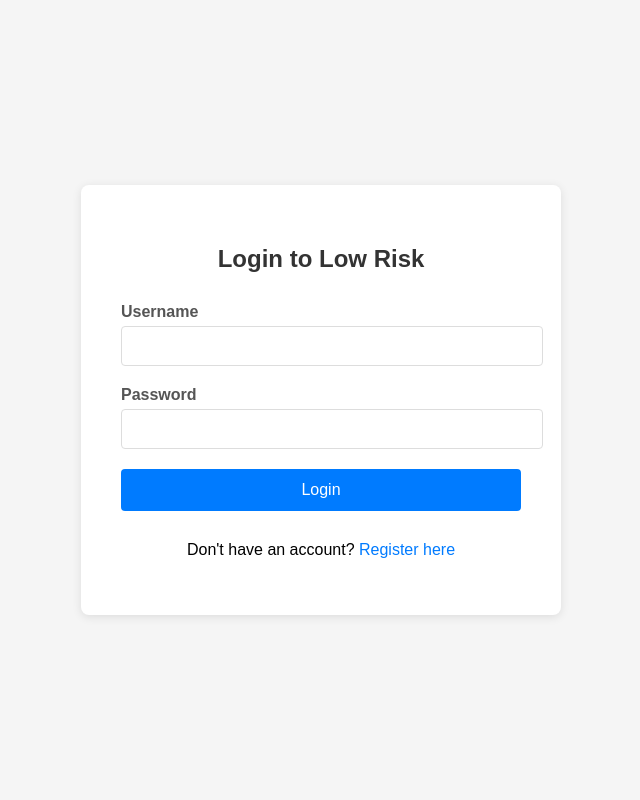
After one commit to SUDD-dawg/Low-Risk, a Flask app: page /login in a window 1280 px wide. The commit adds this page. Shown: the whole page, without its empty margins (319-959 px from the left). Run offline with Flask 3, Linux system fonts and the light colour scheme.

Commit message:
Thought it would fill the criteria for authentication and security so added a login page before the main interface can be accessed. The login is also required for the admin dashboard as it is sensitive information stored about how to scale the broker business

```diff
--- a/app.py
+++ b/app.py
@@ -1,5 +1,6 @@
-from flask import Flask, render_template, request, redirect, url_for, jsonify
-from models import db, Feedback, FeedbackService
+from flask import Flask, render_template, request, redirect, url_for, jsonify, flash
+from models import db, Feedback, FeedbackService, User
+from flask_login import LoginManager, login_user, logout_user, login_required, current_user
 import os
 
 app = Flask(__name__)
@@ -8,17 +9,84 @@ app = Flask(__name__)
 basedir = os.path.abspath(os.path.dirname(__file__))
 app.config['SQLALCHEMY_DATABASE_URI'] = 'sqlite:///' + os.path.join(basedir, 'feedback.db')
 app.config['SQLALCHEMY_TRACK_MODIFICATIONS'] = False
+app.config['SECRET_KEY'] = 'your-secret-key-change-this-in-production'
 
 # Initialize database
 db.init_app(app)
+
+# Initialize Flask-Login
+login_manager = LoginManager()
+login_manager.init_app(app)
+login_manager.login_view = 'login'
+login_manager.login_message = 'Please log in to access this page.'
+
+@login_manager.user_loader
+def load_user(user_id):
+    return User.query.get(int(user_id))
 
 # Create tables
 with app.app_context():
     db.create_all()
 
-# Home page route
+# Login route
+@app.route('/login', methods=['GET', 'POST'])
+def login():
+    if request.method == 'POST':
+        username = request.form.get('username')
+        password = request.form.get('password')
+
+        user = User.query.filter_by(username=username).first()
+
+        if user and user.check_password(password):
+            login_user(user)
+            flash('Logged in successfully!', 'success')
+            return redirect(url_for('home'))
+        else:
+            flash('Invalid username or password', 'error')
+
+    return render_template('login.html')
+
+# Register route
+@app.route('/register', methods=['GET', 'POST'])
+def register():
+    if request.method == 'POST':
+        username = request.form.get('username')
+        email = request.form.get('email')
+        password = request.form.get('password')
+
+        # Check if username already exists
+        if User.query.filter_by(username=username).first():
+            flash('Username already exists', 'error')
+            return render_template('register.html')
+
+        # Check if email already exists
+        if User.query.filter_by(email=email).first():
+            flash('Email already registered', 'error')
+            return render_template('register.html')
+
+        # Create new user
+        user = User(username=username, email=email)
+        user.set_password(password)
+        db.session.add(user)
+        db.session.commit()
+
+        flash('Registration successful! Please log in.', 'success')
+        return redirect(url_for('login'))
+
+    return render_template('register.html')
+
+# Logout route
+@app.route('/logout')
+@login_required
+def logout():
+    logout_user()
+    flash('Logged out successfully!', 'success')
+    return redirect(url_for('login'))
+
+# Home page route - now requires login
 @app.route('/')
 @app.route('/home')
+@login_required
 def home():
     return render_template('home.html')
 
--- /dev/null
+++ b/templates/login.html
@@ -0,0 +1,123 @@
+<!DOCTYPE html>
+<html lang="en">
+<head>
+    <meta charset="UTF-8">
+    <meta name="viewport" content="width=device-width, initial-scale=1.0">
+    <title>Login - Low Risk</title>
+    <link rel="stylesheet" href="{{ url_for('static', filename='styles.css') }}">
+    <style>
+        body {
+            font-family: Arial, sans-serif;
+            background-color: #f5f5f5;
+            display: flex;
+            justify-content: center;
+            align-items: center;
+            height: 100vh;
+            margin: 0;
+        }
+        .login-container {
+            background: white;
+            padding: 40px;
+            border-radius: 8px;
+            box-shadow: 0 2px 10px rgba(0,0,0,0.1);
+            width: 100%;
+            max-width: 400px;
+        }
+        .login-container h2 {
+            text-align: center;
+            margin-bottom: 30px;
+            color: #333;
+        }
+        .form-group {
+            margin-bottom: 20px;
+        }
+        .form-group label {
+            display: block;
+            margin-bottom: 5px;
+            font-weight: bold;
+            color: #555;
+        }
+        .form-group input {
+            width: 100%;
+            padding: 10px;
+            border: 1px solid #ddd;
+            border-radius: 4px;
+            font-size: 16px;
+        }
+        .btn {
+            width: 100%;
+            padding: 12px;
+            background-color: #007bff;
+            color: white;
+            border: none;
+            border-radius: 4px;
+            font-size: 16px;
+            cursor: pointer;
+            margin-bottom: 10px;
+        }
+        .btn:hover {
+            background-color: #0056b3;
+        }
+        .register-link {
+            text-align: center;
+            margin-top: 20px;
+        }
+        .register-link a {
+            color: #007bff;
+            text-decoration: none;
+        }
+        .register-link a:hover {
+            text-decoration: underline;
+        }
+        .flash-messages {
+            margin-bottom: 20px;
+        }
+        .flash-message {
+            padding: 10px;
+            margin-bottom: 10px;
+            border-radius: 4px;
+        }
+        .flash-success {
+            background-color: #d4edda;
+            color: #155724;
+            border: 1px solid #c3e6cb;
+        }
+        .flash-error {
+            background-color: #f8d7da;
+            color: #721c24;
+            border: 1px solid #f5c6cb;
+        }
+    </style>
+</head>
+<body>
+    <div class="login-container">
+        <h2>Login to Low Risk</h2>
+
+        {% with messages = get_flashed_messages(with_categories=true) %}
+            {% if messages %}
+                <div class="flash-messages">
+                    {% for category, message in messages %}
+                        <div class="flash-message flash-{{ category }}">{{ message }}</div>
+                    {% endfor %}
+                </div>
+            {% endif %}
+        {% endwith %}
+
+        <form method="POST">
+            <div class="form-group">
+                <label for="username">Username</label>
+                <input type="text" id="username" name="username" required>
+            </div>
+            <div class="form-group">
+                <label for="password">Password</label>
+                <input type="password" id="password" name="password" required>
+            </div>
+            <button type="submit" class="btn">Login</button>
+        </form>
+
+        <div class="register-link">
+            <p>Don't have an account? <a href="{{ url_for('register') }}">Register here</a></p>
+        </div>
+    </div>
+</body>
+</html>
```
Also changed, not shown: models.py (+17 -0 lines), requirements.txt (+4 -3 lines), templates/home.html (+33 -0 lines), templates/register.html (added, +109 -0 lines), feedback.db.
